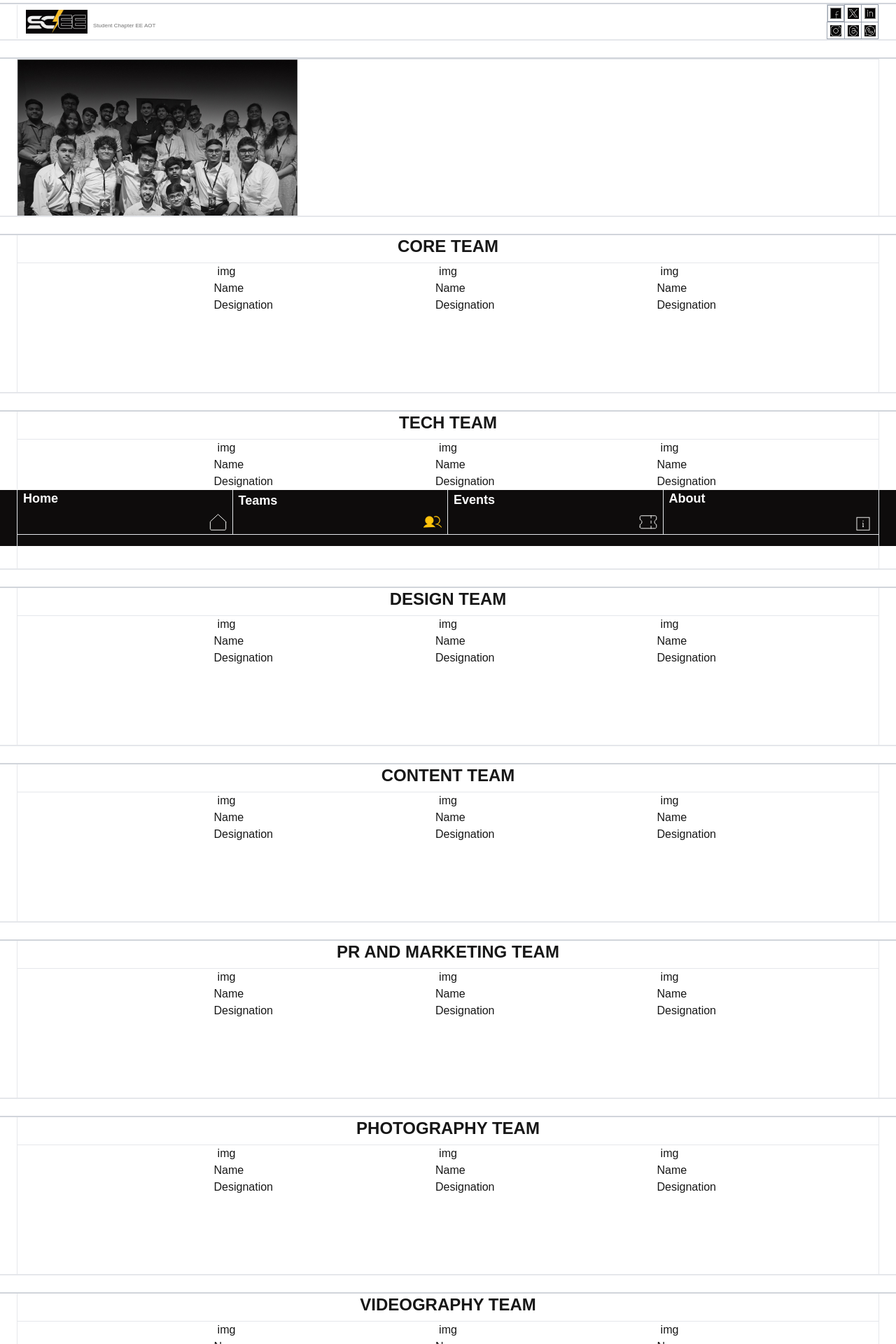
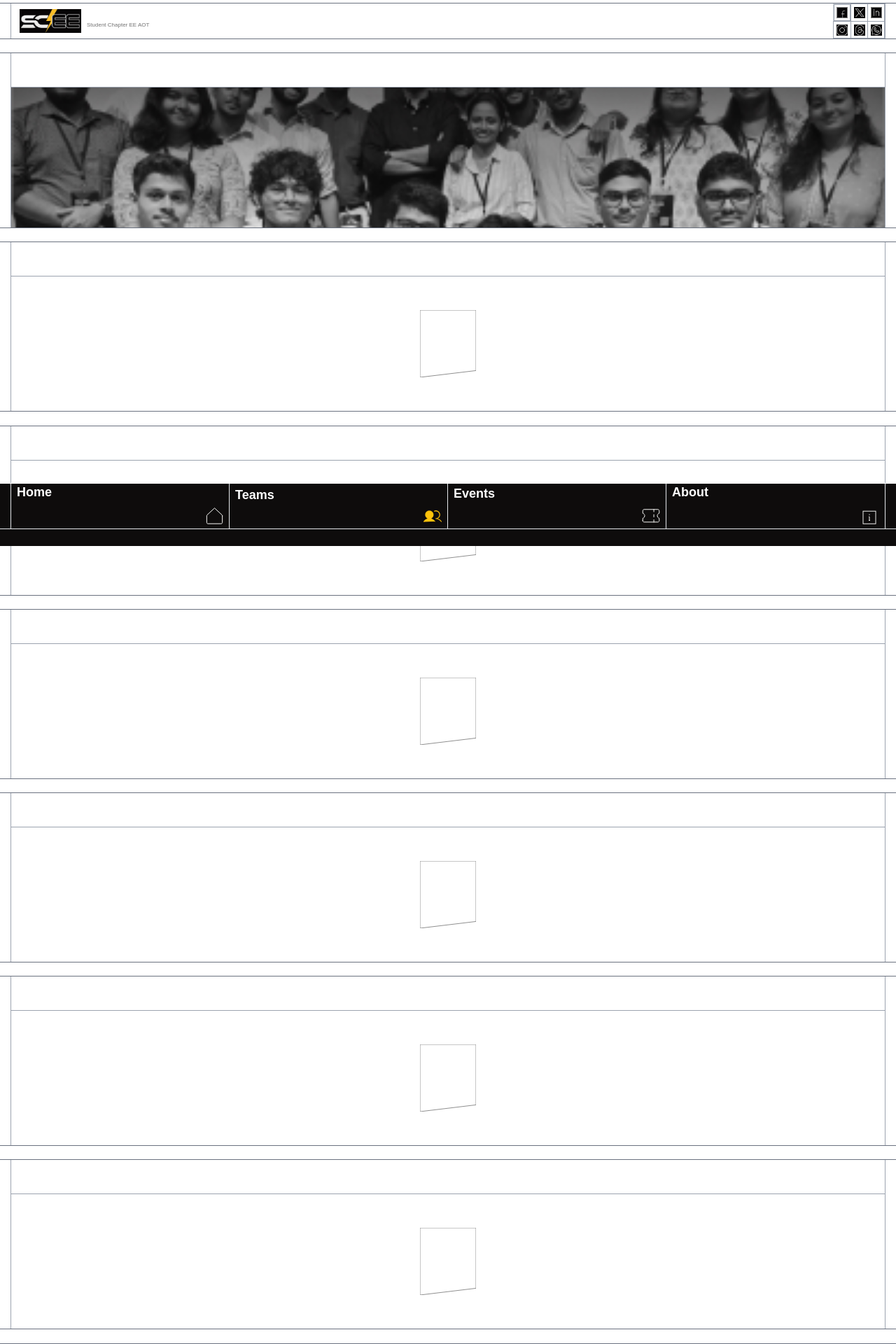
Before and after one commit to iei-scee-aot/sceeaot-web, a Next.js app: page /team in a window 1280 px wide. Shown: the part 20-1940 px from the top of the page at 70% size. Built offline with nearby package versions, Linux system fonts and the light colour scheme.

Commit message:
complete reconstruction done

```diff
--- a/package.json
+++ b/package.json
@@ -9,6 +9,7 @@
     "lint": "next lint"
   },
   "dependencies": {
+    "lucide-react": "^0.483.0",
     "next": "15.1.7",
     "react": "^19.0.0",
     "react-dom": "^19.0.0"
--- a/src/app/_components/Header.jsx
+++ b/src/app/_components/Header.jsx
@@ -2,7 +2,7 @@ import React from "react";
 import Image from "next/image";
 const Header = () => {
   return (
-    <header className="w-screen flex justify-between items-center">
+    <header className="w-[calc(100%-30px)] border-[0.5px] border-t-0 border-b-0 border-gray-400 flex justify-between items-center mx-auto">
           <div className=" flex justify-end items-baseline">
             <div className="flex items-center gap-2">
             <Image
--- a/src/app/_components/Navbar.jsx
+++ b/src/app/_components/Navbar.jsx
@@ -6,9 +6,9 @@ import Divier from "../team/_components/Divider";
 const Navbar = () => {
   return (
     <>
-        <nav className="fixed w-screen bottom-0  bg-[#0e0c0c] border-t border-white z-50  flex justify-between items-start">
-        <div className="px-3 border-r-[0.5px] h-20"></div>
-        <div className="navigation h-16 w-screen border-b flex justify-between">
+        <nav className="fixed w-screen bottom-0  bg-[#0e0c0c] border-t border-white z-50  flex flex-col">
+        <div className="flex justify-between items-start" >
+        <div className="navigation h-16 w-[calc(100%-30px)] mx-auto border-l border-r  flex justify-between">
           <div className="w-1/4 flex border-r justify-between items-center">
             <Link href="/" className="flex flex-col w-full">
               <span className="text-white font-bold text-lg pb-2 pl-2">Home</span>
@@ -57,9 +57,12 @@ const Navbar = () => {
             </Link>
           </div>
         </div>
-        <div className="px-3 border-l-[0.5px] h-20"></div>
+        </div>
+        <div className=" w-screen py-3 border-t">
 
+        </div>
       </nav>
+
     </>
   )
 }
--- a/src/app/team/_components/Card.tsx
+++ b/src/app/team/_components/Card.tsx
@@ -1,15 +1,39 @@
-import React from "react"
+import React from "react";
 
 const Card = () => {
   return (
-    <div className="Card h-14 w-9">
-      <div className="image_section  ">img</div>
-      <div className="info">
-        <h1>Name</h1>
-        <h2>Designation</h2>
+    <>
+      <div className="relative w-20 h-24 flex items-center justify-center text-white text-xs font-bold">
+        <svg
+          className="absolute inset-0 w-full h-full"
+          viewBox="0 0 100 100"
+          preserveAspectRatio="none"
+        >
+          {/* <!-- Gray Border --> */}
+          <polygon
+            points="0,0 100,0 100,90 0,100"
+            stroke="gray"
+            strokeWidth="1"
+            fill="none"
+          />
+        </svg>
+
+        {/* <!-- Inner Content --> */}
+        <div className="absolute inset-0 flex items-center justify-center text-center">
+          image <br />
+          name <br />
+          designation <br />
+        </div>
       </div>
-    </div>
-  )
-}
+    </>
+    // <div className="Card  relative w-20 h-32 border-gray-500 border-[0.5px] [clip-path:polygon(0%_0%,100%_0%,100%_100%,0%_80%)]">
+    //   <div className="image_section  ">img</div>
+    //   <div className="info">
+    //     <h1>Name</h1>
+    //     <h2>Designation</h2>
+    //   </div>
+    // </div>
+  );
+};
 
-export default Card
+export default Card;
--- a/src/app/team/_components/Divider.tsx
+++ b/src/app/team/_components/Divider.tsx
@@ -2,7 +2,7 @@ import React from "react"
 
 const Divier = () => {
   return (
-    <div className="w-screen py-3 border-gray-300 border-b-2 "></div>
+    <div className="w-screen py-3 border-gray-500 border-b-[0.5px] "></div>
   )
 }
 
--- /dev/null
+++ b/src/app/team/_components/Divider2.tsx
@@ -0,0 +1,9 @@
+import React from "react"
+
+const Divier = () => {
+  return (
+    <div className="w-screen py-[0.6rem] border-gray-500 border-b-[0.5px] border-t-[0.5px] "></div>
+  )
+}
+
+export default Divier
--- a/src/app/team/page.tsx
+++ b/src/app/team/page.tsx
@@ -4,159 +4,98 @@ import Card from "./_components/Card"
 import Footer from "../_components/Footer";
 import Header from "../_components/Header";
 import Divider from "./_components/Divider";
+import Divider2 from "./_components/Divider2";
 import Navbar from "../_components/Navbar";
 import Image from "next/image";
 const Page = () => {
   return (
     <>
-      <Divider />
-      {/* <Header /> */}
-      <div className="w-screen flex justify-between align-middle items-center border-b-2">
-        <div className="px-3 border-r-[0.5px] h-12"></div>
-        <Header/>
-        <div className="px-3 border-l-[0.5px] h-12"></div>
-      </div>
-      <Divider />
-      {/*prev team*/}
-      <div className="w-screen flex align-middle items-center border-b-2">
-        <div className="px-3 border-r-[0.5px] h-56"></div>
-        <div className="h-56 w-screen overflow-hidden text-center flex flex-col mx-auto ">
-          <div className="h-10 border-b-[0.5px] overflow-y-hidden">
-          <h1 className="text-2xl font-bold whitespace-nowrap text-ellipsis">THE PREVIOUS TEAM</h1>
+      <div className="h-full w-screen mb-[90px]"> {/* Added padding-bottom */}
+        <Divider />
+        <Header />
+        <Divider2 />
+        <div className="w-[calc(100%-30px)] mx-auto border-[0.5px] border-gray-400 border-t-0 border-b-0 ">
+          <div className="flex items-center  text-5xl font-bold border-gray-400 border-b-[0.5px] text-white h-fit leading-none whitespace-nowrap overflow-hidden ">
+            <p>The previous team</p>
           </div>
-          <div className=" h-fit ">
-            <img src="/oldteam.jpg" alt="old team" />
+          <div className="relative w-full h-[200px] flex flex-wrap justify-center">
+            <Image alt="scee-old-team" src="/oldteam.jpg" layout="fill" objectFit="cover" />
           </div>
         </div>
-        <div className="px-3 border-l-[0.5px] h-56"></div>
-      </div>
-      <Divider />
-      {/*core team*/}
-      {/*prev team*/}
-      <div className="w-screen flex align-middle items-center border-b-2">
-        <div className="px-3 border-r-[0.5px] h-56"></div>
-        <div className="h-56 w-screen overflow-hidden text-center flex flex-col mx-auto ">
-          <div className="h-10 border-b-[0.5px] overflow-y-hidden">
-          <h1 className="text-2xl font-bold whitespace-nowrap text-ellipsis">CORE TEAM</h1>
+        <Divider2 />
+        {/*Core team*/}
+        <div className="w-[calc(100%-30px)] mx-auto border-[0.5px] border-gray-400 border-t-0 border-b-0 ">
+          <div className="flex items-center  text-white h-fit text-5xl font-bold leading-none whitespace-nowrap overflow-hidden border-gray-400 border-b-[0.5px]">
+            Core Team
           </div>
-          <div className=" flex flex-wrap justify-evenly h-fit ">
-            <Card />
-            <Card />
+          <div className="flex flex-wrap justify-center items-center py-12">
             <Card />
           </div>
         </div>
-        <div className="px-3 border-l-[0.5px] h-56"></div>
-      </div>
-      <Divider />
-      {/*tech team*/}
-      <div className="w-screen flex align-middle items-center border-b-2">
-        <div className="px-3 border-r-[0.5px] h-56"></div>
-        <div className="h-56 w-screen overflow-hidden text-center flex flex-col mx-auto ">
-          <div className="h-10 border-b-[0.5px] overflow-y-hidden">
-          <h1 className="text-2xl font-bold whitespace-nowrap text-ellipsis">TECH TEAM</h1>
+        <Divider2 />
+        {/*The Tech Team*/}
+        <div className="w-[calc(100%-30px)] mx-auto border-[0.5px] border-gray-400 border-t-0 border-b-0 ">
+          <div className="flex items-center  text-white h-fit text-5xl font-bold leading-none whitespace-nowrap overflow-hidden border-gray-400 border-b-[0.5px]">
+            Tech Team
           </div>
-          <div className=" flex flex-wrap justify-evenly h-fit ">
-            <Card />
-            <Card />
+          <div className="flex flex-wrap justify-center items-center py-12">
             <Card />
           </div>
         </div>
-        <div className="px-3 border-l-[0.5px] h-56"></div>
-      </div>
-      <Divider />
-      {/*design team*/}
-      <div className="w-screen flex align-middle items-center border-b-2">
-        <div className="px-3 border-r-[0.5px] h-56"></div>
-        <div className="h-56 w-screen overflow-hidden text-center flex flex-col mx-auto ">
-          <div className="h-10 border-b-[0.5px] overflow-y-hidden">
-          <h1 className="text-2xl font-bold whitespace-nowrap text-ellipsis">DESIGN TEAM</h1>
+        <Divider2 />
+        {/*The Design Team*/}
+        <div className="w-[calc(100%-30px)] mx-auto border-[0.5px] border-gray-400 border-t-0 border-b-0 ">
+          <div className="flex items-center  text-white h-fit text-5xl font-bold leading-none whitespace-nowrap overflow-hidden border-gray-400 border-b-[0.5px]">
+            Design Team
           </div>
-          <div className=" flex flex-wrap justify-evenly h-fit ">
-            <Card />
-            <Card />
+          <div className="flex flex-wrap justify-center items-center py-12">
             <Card />
           </div>
         </div>
-        <div className="px-3 border-l-[0.5px] h-56"></div>
-      </div>
-      <Divider />
-      {/*content team*/}
-      <div className="w-screen flex align-middle items-center border-b-2">
-        <div className="px-3 border-r-[0.5px] h-56"></div>
-        <div className="h-56 w-screen overflow-hidden text-center flex flex-col mx-auto ">
-          <div className="h-10 border-b-[0.5px] overflow-y-hidden">
-          <h1 className="text-2xl font-bold whitespace-nowrap text-ellipsis">CONTENT TEAM</h1>
+        <Divider2 />
+        {/*Content Team*/}
+        <div className="w-[calc(100%-30px)] mx-auto border-[0.5px] border-gray-400 border-t-0 border-b-0 ">
+          <div className="flex items-center  text-white h-fit text-5xl font-bold leading-none whitespace-nowrap overflow-hidden border-gray-400 border-b-[0.5px]">
+            Content Team
           </div>
-          <div className=" flex flex-wrap justify-evenly h-fit ">
-            <Card />
-            <Card />
+          <div className="flex flex-wrap justify-center items-center py-12">
             <Card />
           </div>
         </div>
-        <div className="px-3 border-l-[0.5px] h-56"></div>
-      </div>
-      <Divider/>
-      {/*pr and marketing team*/}
-      <div className="w-screen flex align-middle items-center border-b-2">
-        <div className="px-3 border-r-[0.5px] h-56"></div>
-        <div className="h-56 w-screen overflow-hidden text-center flex flex-col mx-auto ">
-          <div className="h-10 border-b-[0.5px] overflow-y-hidden">
-          <h1 className="text-2xl font-bold whitespace-nowrap text-ellipsis">PR AND MARKETING TEAM</h1>
+        <Divider2 />
+        {/*PR & Marketing Team*/}
+        <div className="w-[calc(100%-30px)] mx-auto border-[0.5px] border-gray-400 border-t-0 border-b-0 ">
+          <div className="flex items-center  text-white h-fit text-5xl font-bold leading-none whitespace-nowrap overflow-hidden border-gray-400 border-b-[0.5px]">
+            PR & Marketing Team
           </div>
-          <div className=" flex flex-wrap justify-evenly h-fit ">
-            <Card />
-            <Card />
+          <div className="flex flex-wrap justify-center items-center py-12">
             <Card />
           </div>
         </div>
-        <div className="px-3 border-l-[0.5px] h-56"></div>
-      </div>
-      <Divider />
-      {/*Photography team*/}
-      <div className="w-screen flex align-middle items-center border-b-2">
-        <div className="px-3 border-r-[0.5px] h-56"></div>
-        <div className="h-56 w-screen overflow-hidden text-center flex flex-col mx-auto ">
-          <div className="h-10 border-b-[0.5px] overflow-y-hidden">
-          <h1 className="text-2xl font-bold whitespace-nowrap text-ellipsis">PHOTOGRAPHY TEAM</h1>
+        <Divider2 />
+        {/*Photography Team*/}
+        <div className="w-[calc(100%-30px)] mx-auto border-[0.5px] border-gray-400 border-t-0 border-b-0 ">
+          <div className="flex items-center  text-white h-fit text-5xl font-bold leading-none whitespace-nowrap overflow-hidden border-gray-400 border-b-[0.5px]">
+            Photography Team
           </div>
-          <div className=" flex flex-wrap justify-evenly h-fit ">
-            <Card />
-            <Card />
+          <div className="flex flex-wrap justify-center items-center py-12">
             <Card />
           </div>
         </div>
-        <div className="px-3 border-l-[0.5px] h-56"></div>
-      </div>
-      <Divider />
-      {/*Videography team*/}
-      <div className="w-screen flex align-middle items-center border-b-2">
-        <div className="px-3 border-r-[0.5px] h-56"></div>
-        <div className="h-56 w-screen overflow-hidden text-center flex flex-col mx-auto ">
-          <div className="h-10 border-b-[0.5px] overflow-y-hidden">
-          <h1 className="text-2xl font-bold whitespace-nowrap text-ellipsis">VIDEOGRAPHY TEAM</h1>
+        <Divider2 />
+        {/*Videography Team*/}
+        <div className="w-[calc(100%-30px)] mx-auto border-[0.5px] border-gray-400 border-t-0 border-b-0 ">
+          <div className="flex items-center  text-white h-fit text-5xl font-bold leading-none whitespace-nowrap overflow-hidden border-gray-400 border-b-[0.5px]">
+            Videography Team
           </div>
-          <div className=" flex flex-wrap justify-evenly h-fit ">
-            <Card />
-            <Card />
+          <div className="flex flex-wrap justify-center items-center py-12">
             <Card />
           </div>
         </div>
-        <div className="px-3 border-l-[0.5px] h-56"></div>
+        <Divider2 />
+        {/*Footer*/}
+
       </div>
-      <Divider />
-      {/*Footer*/}
-      <div className="w-screen flex align-middle items-center border-b-2">
-        <div className="px-3 border-r-[0.5px] h-56"></div>
-        <div className="h-56 w-screen overflow-hidden text-center flex flex-col mx-auto ">
-          <div className=" flex flex-wrap justify-evenly h-fit ">
-            Footer
-          </div>
-        </div>
-        <div className="px-3 border-l-[0.5px] h-56"></div>
-      </div>
-      <Divider />
-
-
 
       <Navbar />
     </>
```
Also changed, not shown: 1 other file (tests, documents, lock files or other folders).
